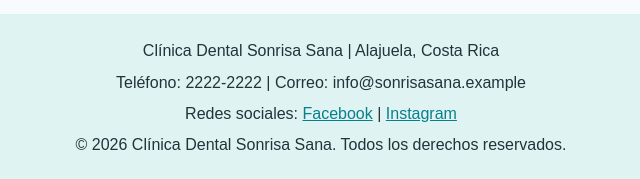
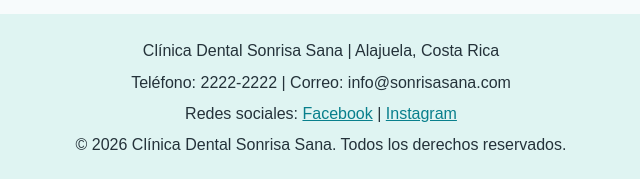
Before and after one commit to mrios20/SonrisaSana, a plain HTML site: page contacto.html in a window 1280 px wide. Shown: the part 942-1121 px from the top of the page, 319-959 px from the left. Drawn offline with Linux system fonts and the light colour scheme.

Commit message:
Cambio de correo

```diff
--- a/contacto.html
+++ b/contacto.html
@@ -53,7 +53,7 @@
 
   <footer class="pie-pagina">
     <p>Clínica Dental Sonrisa Sana | Alajuela, Costa Rica</p>
-    <p>Teléfono: 2222-2222 | Correo: info@sonrisasana.example</p>
+    <p>Teléfono: 2222-2222 | Correo: info@sonrisasana.com</p>
     <p>Redes sociales: <a href="https://www.facebook.com/">Facebook</a> | <a href="https://www.instagram.com/">Instagram</a></p>
     <p>&copy; 2026 Clínica Dental Sonrisa Sana. Todos los derechos reservados.</p>
   </footer>
```
Also changed, not shown: index.html (+1 -1 lines), nosotros.html (+1 -1 lines), servicios.html (+1 -1 lines).
